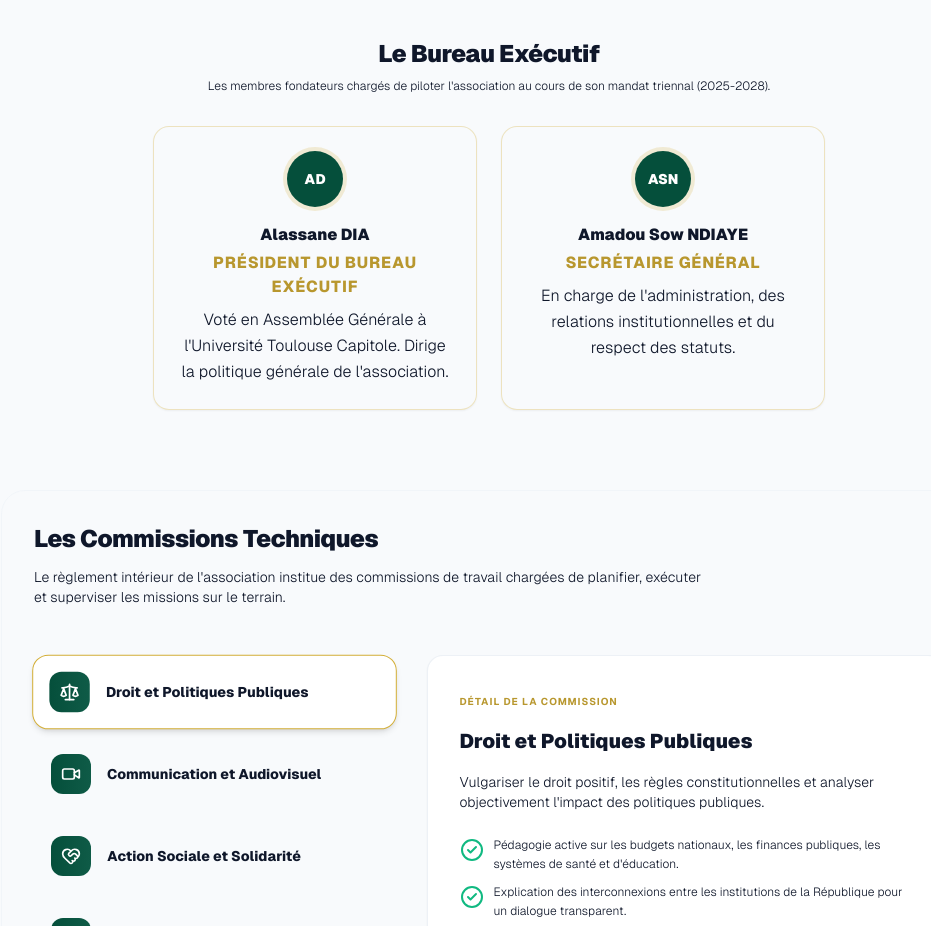
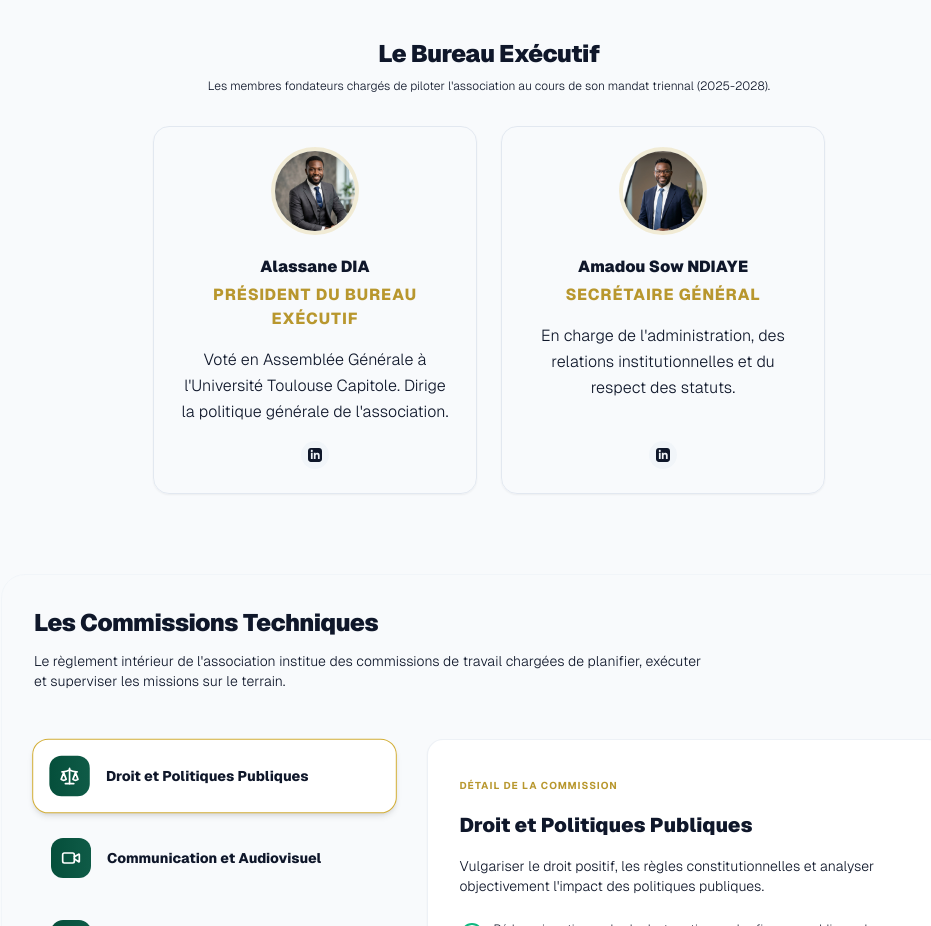
Before and after one commit to papemor94/xam-yoonu-reew-mi, a Next.js app: page /gouvernance in a window 1280 px wide. Shown: the part 1100-2026 px from the top of the page, without its empty margins (151-1082 px from the left). Built offline with nearby package versions, Linux system fonts and the light colour scheme.

Commit message:
style: replace executive board initials with photos and add linkedin link

```diff
--- a/app/(public)/gouvernance/page.tsx
+++ b/app/(public)/gouvernance/page.tsx
@@ -21,11 +21,15 @@ export default function GouvernancePage() {
     {
       name: "Alassane DIA",
       role: "Président du Bureau Exécutif",
+      image: "/alassane.png",
+      linkedin: "https://linkedin.com",
       description: "Voté en Assemblée Générale à l'Université Toulouse Capitole. Dirige la politique générale de l'association."
     },
     {
       name: "Amadou Sow NDIAYE",
       role: "Secrétaire Général",
+      image: "/amadou.png",
+      linkedin: "https://linkedin.com",
       description: "En charge de l'administration, des relations institutionnelles et du respect des statuts."
     }
   ];
@@ -195,19 +199,36 @@ export default function GouvernancePage() {
 
         <div className="grid gap-6 sm:grid-cols-2 max-w-2xl mx-auto">
           {executiveBoard.map((item, idx) => (
-            <Card key={idx} className="p-6 text-center border-xyrm-gold/30 bg-xyrm-slate-50/50 hover:bg-white transition-all duration-300">
-              <div className="mx-auto flex h-14 w-14 items-center justify-center rounded-full bg-xyrm-green-deep text-white font-black text-sm mb-4 ring-4 ring-xyrm-gold/20">
-                {item.name.split(" ").map(n => n[0]).join("")}
+            <Card key={idx} className="p-6 text-center border border-xyrm-slate-200 bg-xyrm-slate-50/40 hover:bg-white hover:shadow-md transition-all duration-300 flex flex-col items-center justify-between">
+              <div className="space-y-4 flex flex-col items-center">
+                <div className="h-20 w-20 rounded-full overflow-hidden mb-2 ring-4 ring-xyrm-gold/20 shrink-0">
+                  <img src={item.image} alt={`Photo de ${item.name}`} className="h-full w-full object-cover" />
                 </div>
+                <div className="space-y-1">
                   <h3 className="text-base font-black text-xyrm-slate-900">
                     {item.name}
                   </h3>
-              <p className="text-xxs font-extrabold uppercase tracking-wider text-xyrm-gold-dark mt-1">
+                  <p className="text-xxs font-extrabold uppercase tracking-wider text-xyrm-gold-dark">
                     {item.role}
                   </p>
-              <p className="text-xxs text-xyrm-slate-400 font-light mt-2 leading-relaxed">
+                </div>
+                <p className="text-xxs text-xyrm-slate-500 font-light leading-relaxed max-w-xs">
                   {item.description}
                 </p>
+              </div>
+              <div className="pt-4">
+                <a
+                  href={item.linkedin}
+                  target="_blank"
+                  rel="noopener noreferrer"
+                  className="inline-flex h-7 w-7 items-center justify-center rounded-full bg-xyrm-slate-100 hover:bg-[#0077b5] text-xyrm-slate-500 hover:text-white transition-all shadow-xxs"
+                  aria-label={`Profil LinkedIn de ${item.name}`}
+                >
+                  <svg className="h-3.5 w-3.5 fill-current" viewBox="0 0 24 24">
+                    <path d="M19 0h-14c-2.761 0-5 2.239-5 5v14c0 2.761 2.239 5 5 5h14c2.762 0 5-2.239 5-5v-14c0-2.761-2.238-5-5-5zm-11 19h-3v-11h3v11zm-1.5-12.268c-.966 0-1.75-.79-1.75-1.764s.784-1.764 1.75-1.764 1.75.79 1.75 1.764-.783 1.764-1.75 1.764zm13.5 12.268h-3v-5.604c0-3.368-4-3.113-4 0v5.604h-3v-11h3v1.765c1.396-2.586 7-2.777 7 2.476v6.759z"/>
+                  </svg>
+                </a>
+              </div>
             </Card>
           ))}
         </div>
```
Also changed, not shown: public/alassane.png (added), public/amadou.png (added). Lines whose indentation alone changed are shown as unchanged.
